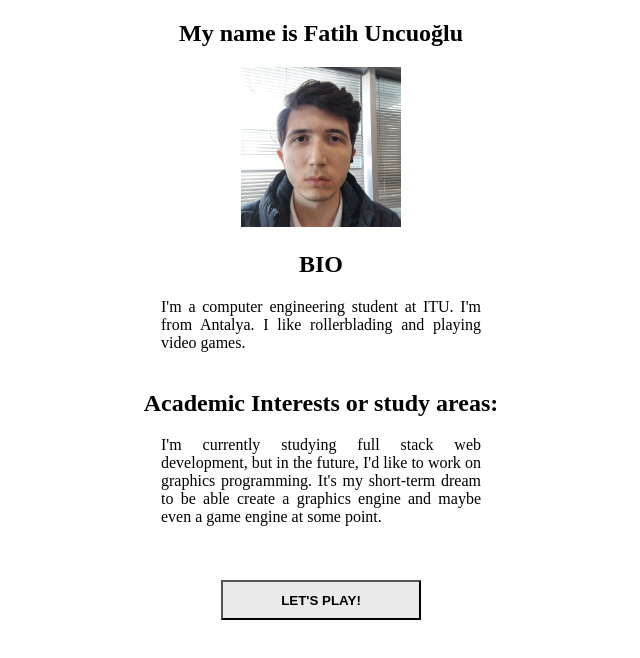
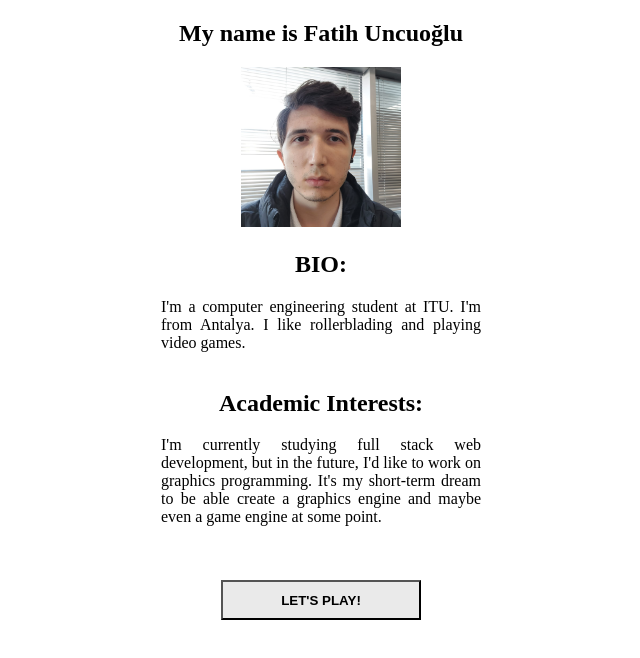
Before and after one commit to itu-itis24-uncuoglu22/term-project, a plain HTML site: page index.html in a window 1280 px wide. Shown: the whole page, without its empty margins (319-959 px from the left). Drawn offline with Linux system fonts and the light colour scheme.

Commit message:
Modify homepage text

```diff
--- a/index.html
+++ b/index.html
@@ -9,9 +9,9 @@
         <div id="main-div">
             <h2>My name is Fatih Uncuoğlu</h1>
             <img src="profile-picture.png"/>
-            <h2>BIO</h1>
+            <h2>BIO:</h1>
             <p>I'm a computer engineering student at ITU. I'm from Antalya. I like rollerblading and playing video games.</p>
-            <br><h2>Academic Interests or study areas:</h1>
+            <br><h2>Academic Interests:</h1>
             <p>I'm currently studying full stack web development, but in the future, I'd like to work on graphics programming. It's my short-term dream to be able create a graphics engine and maybe even a game engine at some point.</p>
             <br><br><br>
             <a href="gamePage/index.html">
```
